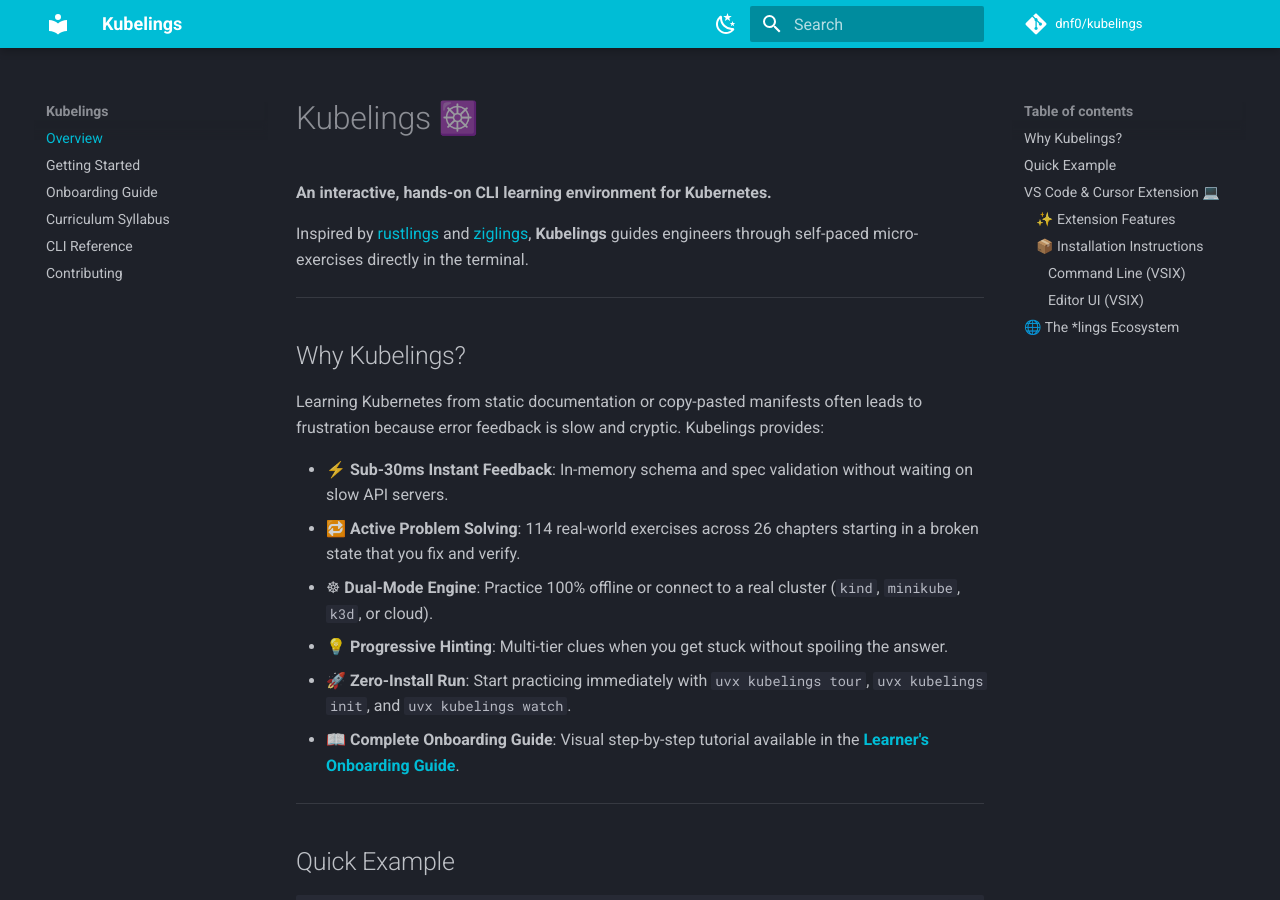
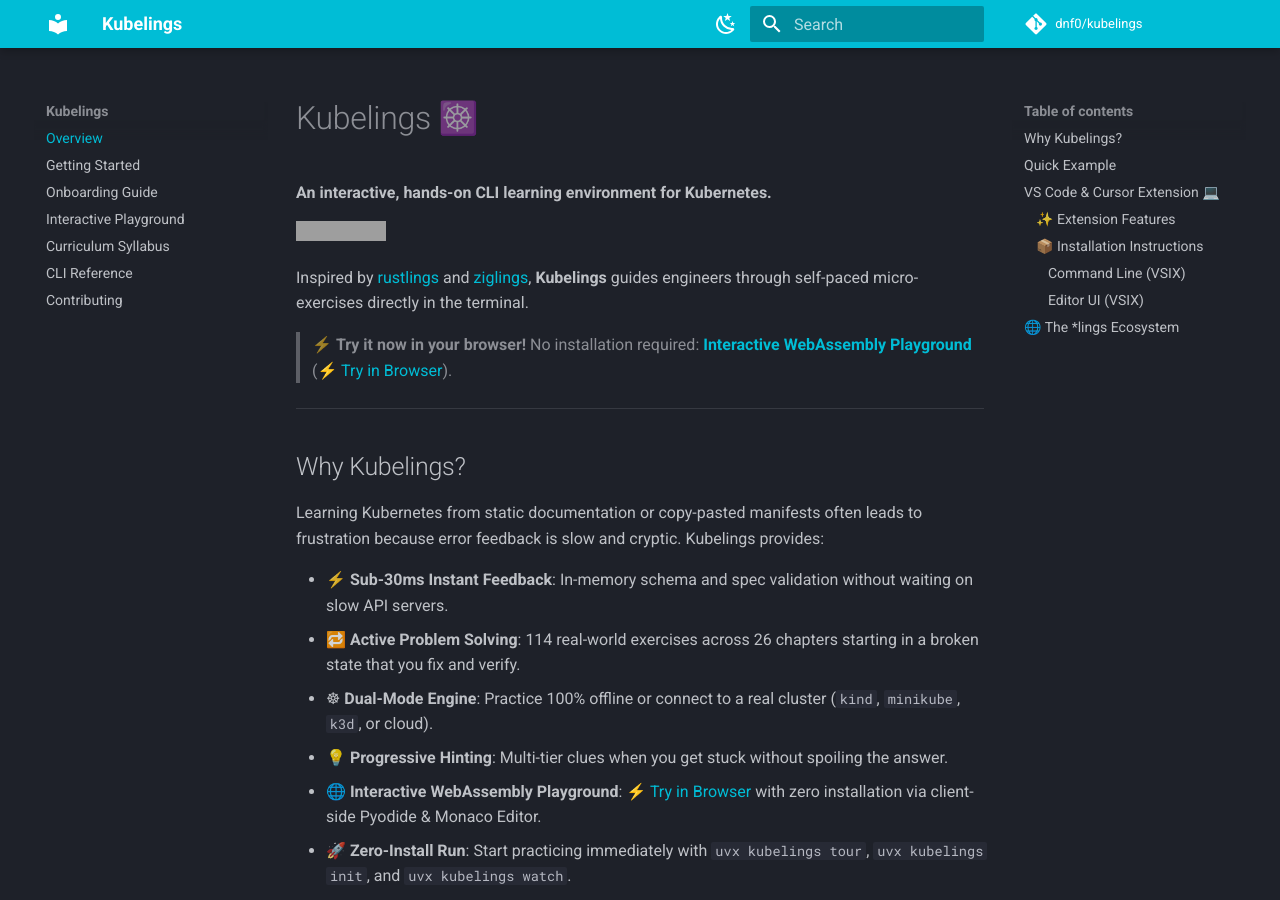
Before and after one commit to dnf0/kubelings, an MkDocs documentation site: the page built from docs/index.md, in a window 1280 px wide and 900 px high. Built offline with MkDocs 1.6.1 and Material for MkDocs 9.7.7, drawn with Linux system fonts in a browser that asks for light colours; comment, search, counter and statistics services are not loaded; grey boxes are pictures that could not be loaded.

Commit message:
feat(docs): integrate WebAssembly browser playground into documentation navigation

```diff
--- a/docs/index.md
+++ b/docs/index.md
@@ -2,7 +2,11 @@
 
 **An interactive, hands-on CLI learning environment for Kubernetes.**
 
+[![Playground](https://img.shields.io/badge/Playground-⚡%20Try%20in%20Browser-blueviolet)](https://dnf0.github.io/kubelings/playground/)
+
 Inspired by [rustlings](https://github.com/rust-lang/rustlings) and [ziglings](https://codeberg.org/ziglings/exercises), **Kubelings** guides engineers through self-paced micro-exercises directly in the terminal.
+
+> ⚡ **Try it now in your browser!** No installation required: [**Interactive WebAssembly Playground**](playground.md) ([⚡ Try in Browser](https://dnf0.github.io/kubelings/playground/)).
 
 ---
 
@@ -14,6 +18,7 @@
 - 🔁 **Active Problem Solving**: 114 real-world exercises across 26 chapters starting in a broken state that you fix and verify.
 - ☸ **Dual-Mode Engine**: Practice 100% offline or connect to a real cluster (`kind`, `minikube`, `k3d`, or cloud).
 - 💡 **Progressive Hinting**: Multi-tier clues when you get stuck without spoiling the answer.
+- 🌐 **Interactive WebAssembly Playground**: [⚡ Try in Browser](https://dnf0.github.io/kubelings/playground/) with zero installation via client-side Pyodide & Monaco Editor.
 - 🚀 **Zero-Install Run**: Start practicing immediately with `uvx kubelings tour`, `uvx kubelings init`, and `uvx kubelings watch`.
 - 📖 **Complete Onboarding Guide**: Visual step-by-step tutorial available in the [**Learner's Onboarding Guide**](onboarding-guide.md).
 
--- a/mkdocs.yml
+++ b/mkdocs.yml
@@ -46,10 +46,17 @@
   - tables
   - attr_list
 
+extra_css:
+  - assets/playground/playground.css
+
+extra_javascript:
+  - assets/playground/playground.js
+
 nav:
   - Overview: index.md
   - Getting Started: getting-started.md
   - Onboarding Guide: onboarding-guide.md
+  - Interactive Playground: playground.md
   - Curriculum Syllabus: syllabus.md
   - CLI Reference: cli-reference.md
   - Contributing: contributing.md
```
Also changed, not shown: CHANGELOG.md (+3 -0 lines), README.md (+7 -0 lines), docs/playground.md (added, +61 -0 lines).
